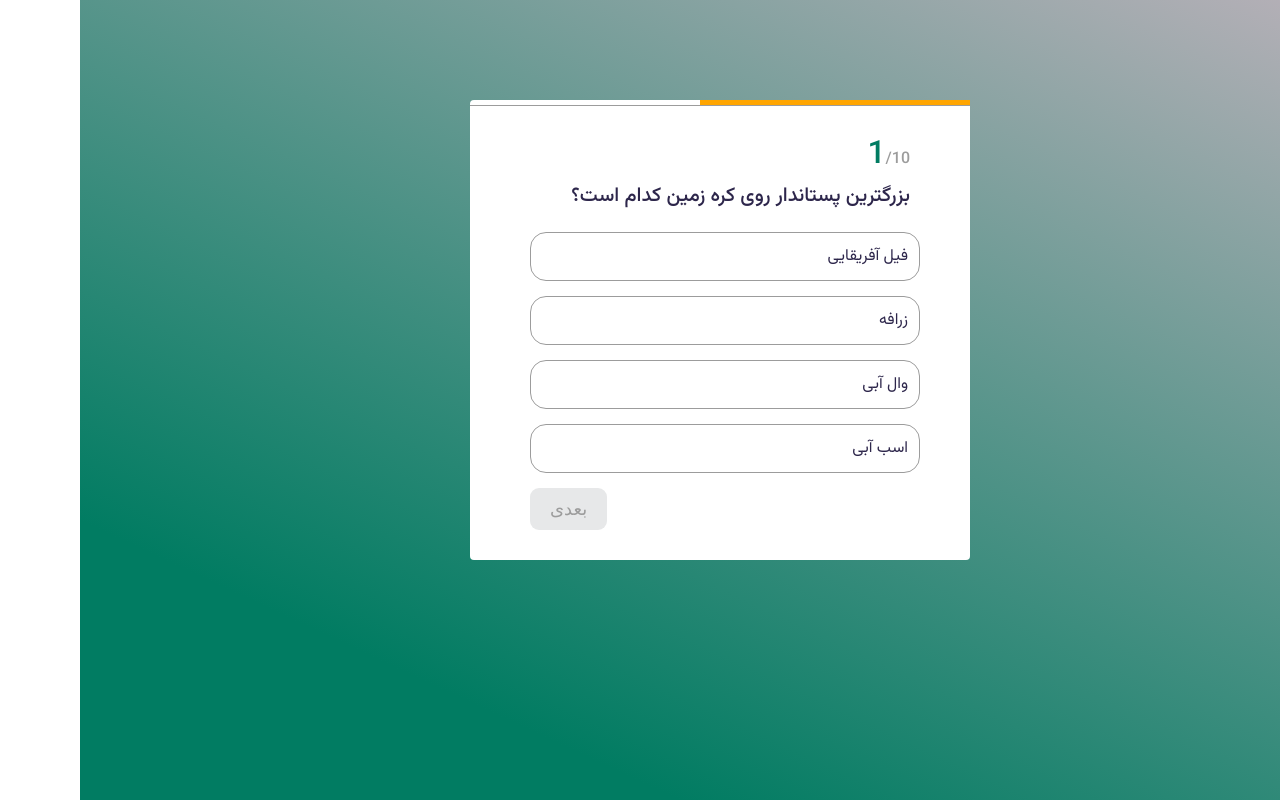
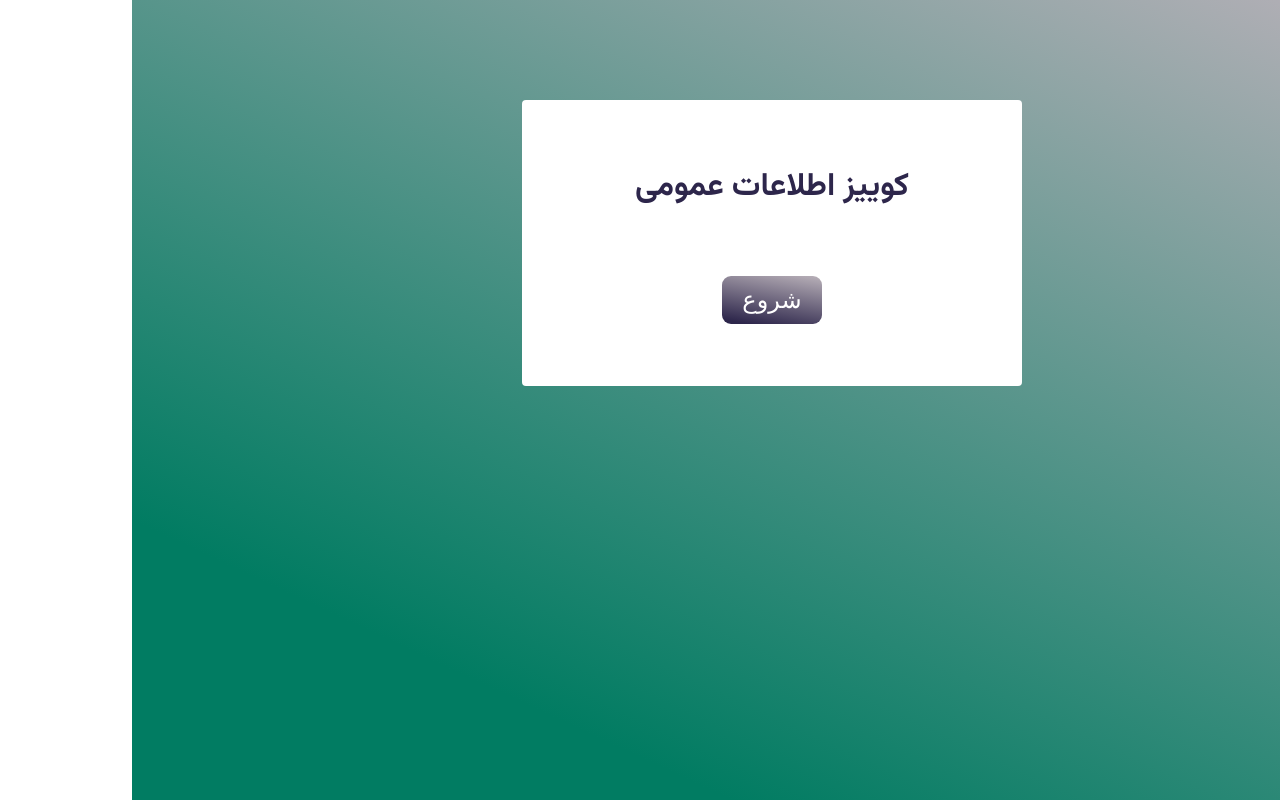
Before and after one commit to repour/Quiz-App, a React (Vite) app: page / in a window 1280 px wide. Built offline with nearby package versions, Linux system fonts and the light colour scheme.

Commit message:
starting button added

```diff
--- a/src/components/Quiz/Quiz.jsx
+++ b/src/components/Quiz/Quiz.jsx
@@ -15,6 +15,7 @@ const Quiz = ({ questions }) => {
     const [showAnswerTimer, setShowAnswerTimer] = useState(true);
     const [inputAnswer, setInputAnswer] = useState('');
     const { question, choices, correctAnswer, type } = questions[currentQuestion];
+    const [startQuiz, setStartQuiz] = useState(false);
 
     const onAnswerClick = (answer, index) => {
         setAnswerIdx(index);
@@ -56,6 +57,7 @@ const Quiz = ({ questions }) => {
     const onTryAgain = () => {
         setResult(resultInitalState)
         setShowResult(false)
+        setStartQuiz(false)
     }
 
     const handleTimeUp = () => {
@@ -63,12 +65,12 @@ const Quiz = ({ questions }) => {
         onClickNext(false)
     }
 
-    const handleChange = (evt) =>{
+    const handleChange = (evt) => {
         setInputAnswer(evt.target.value);
 
         if (evt.target.value.toLowerCase() === correctAnswer.toLowerCase()) {
             setAnswer(true);
-        } else{
+        } else {
             setAnswer(false)
         }
     }
@@ -76,7 +78,7 @@ const Quiz = ({ questions }) => {
     const getAnswerUI = () => {
 
         if (type === 'FIB') {
-            return <input value={inputAnswer} onChange={handleChange}/>;
+            return <input value={inputAnswer} onChange={handleChange} />;
         }
 
         return (
@@ -102,7 +104,14 @@ const Quiz = ({ questions }) => {
                 !showResult
                     ?
                     (
-                        <>
+                        !startQuiz
+                        ?
+                        (<div className='start'>
+                        <h3>کوییز اطلاعات عمومی</h3>
+                        <button onClick={() => setStartQuiz(true)}>شروع</button>
+                        </div>)
+                        :
+                        (<>
                             {showAnswerTimer && (
                                 <AnswerTimer duration={100} onTimeUp={handleTimeUp} />
                             )}
@@ -116,8 +125,9 @@ const Quiz = ({ questions }) => {
                                 </button>
                             </div>
                         </>)
+                    )
                     :
-                        <Result totalQuestions={questions.length} result={result} onTryAgain={onTryAgain} />
+                    <Result totalQuestions={questions.length} result={result} onTryAgain={onTryAgain} />
             }
 
         </div>
--- a/src/components/Quiz/Quiz.scss
+++ b/src/components/Quiz/Quiz.scss
@@ -7,6 +7,19 @@
     margin-top: 100px;
     padding: 30px 60px;
     position: relative;
+    .start{
+        margin: auto;
+        text-align: center;
+        padding: 2rem 0;
+        h3{
+            font-size: 2rem;
+        }
+        button{
+            background: linear-gradient(10deg, $foreground 7.03%, $accent);
+            margin-top: 4rem;
+            font-size: 1.5rem;
+        }
+    }
 
     .active-question-no {
         font-size: 32px;
```
